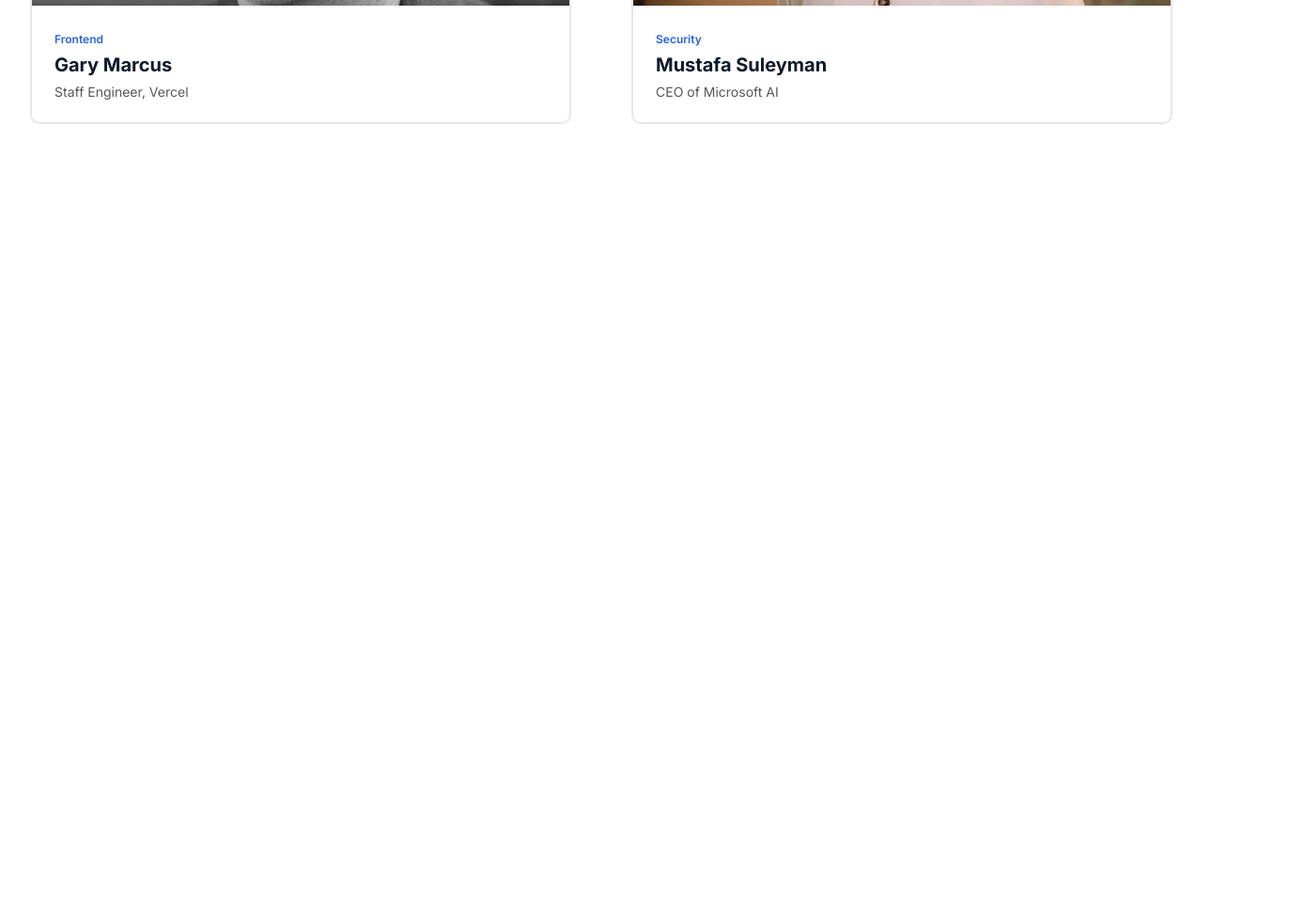
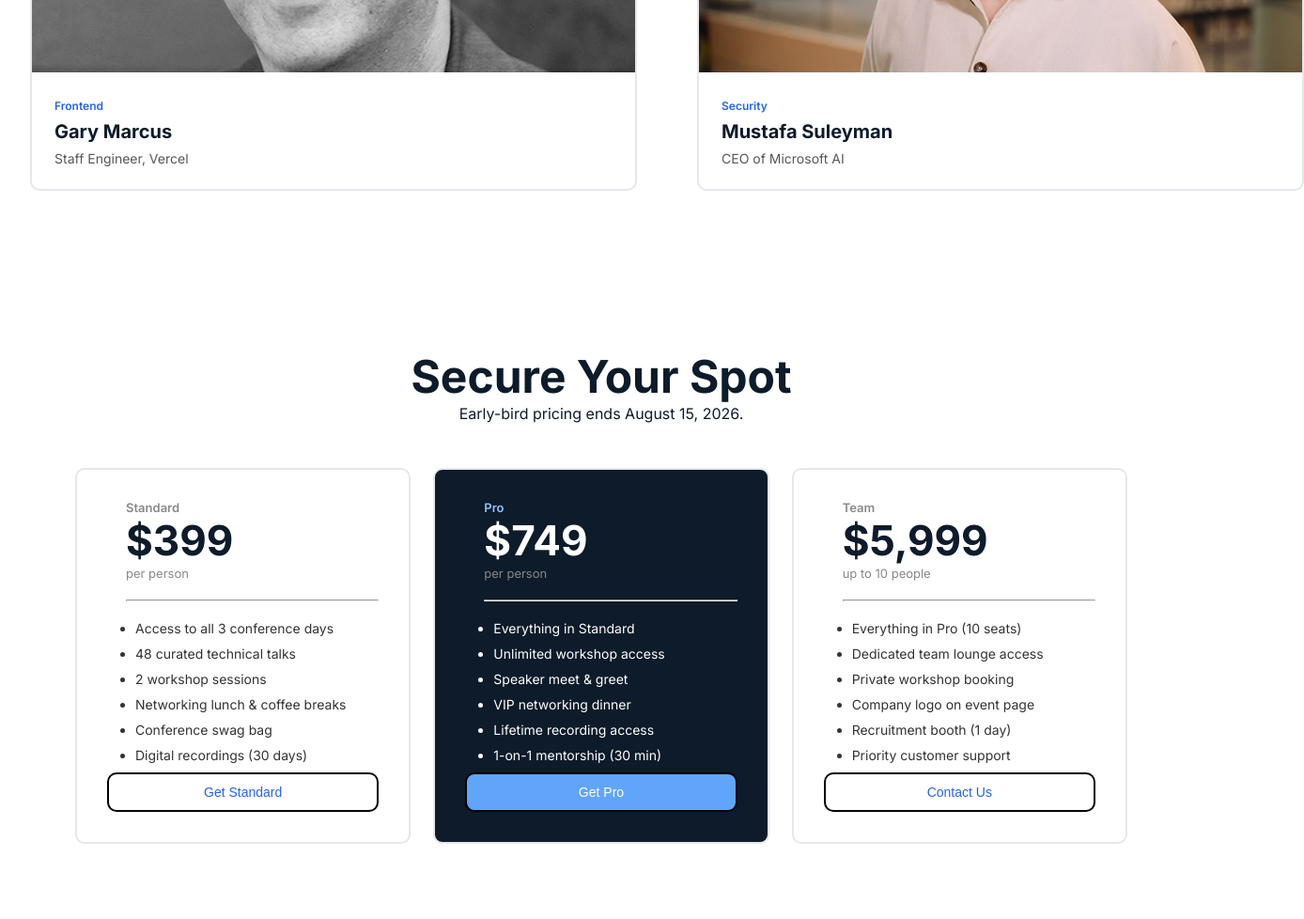
Before and after one commit to anikahadi/DEVCONF, a plain HTML site: page index.html in a window 1280 px wide. Shown: the part 1859-2837 px from the top of the page at 94% size, 1388 px wide, since content can reach past the window. Before the commit the page ends 2159 px from the top, so only its background shows below. Drawn offline with nearby package versions, Linux system fonts and the light colour scheme; files whose address does not match are found by name.

Commit message:
Secure Your Spot (Pricing) Section

```diff
--- a/index.html
+++ b/index.html
@@ -41,7 +41,7 @@
     <!-- Navbar end -->
 
     <!-- Hero section start -->
-    <section id="banner" >
+    <section id="banner">
         <div class="container font-inter banner-content">
             <h1>Code. <em>Connect</em>. Create</h1>
             <p>Join 4,000+ engineers, founders, and builders at the premier developer</p>
@@ -84,6 +84,63 @@
     </section>
     <!-- Speakers Section End-->
 
+    <!-- Pricing Section Start-->
+
+    <section id="pricing" class="container font-inter">
+        <h2>Secure Your Spot</h2>
+        <h4>Early-bird pricing ends August 15, 2026.</h4>
+        <div class="pricing-content">
+            <div class="pricing-card">
+                <h6>Standard</h6>
+                <h3>$399</h3>
+                <p>per person</p>
+                <hr>
+                <ul>
+                    <li>Access to all 3 conference days</li>
+                    <li>48 curated technical talks</li>
+                    <li>2 workshop sessions</li>
+                    <li>Networking lunch & coffee breaks</li>
+                    <li>Conference swag bag</li>
+                    <li>Digital recordings (30 days)</li>
+                </ul>
+                <button class="price-btn">Get Standard</button>
+            </div>
+            <div class="pricing-card card-highlight">
+                <h6>Pro</h6>
+                <h3>$749</h3>
+                <p>per person</p>
+                <hr>
+                <ul>
+                    <li>Everything in Standard</li>
+                    <li>Unlimited workshop access</li>
+                    <li>Speaker meet & greet</li>
+                    <li>VIP networking dinner</li>
+                    <li>Lifetime recording access</li>
+                    <li>1-on-1 mentorship (30 min)</li>
+                </ul>
+                <button class="price-btn">Get Pro</button>
+            </div>
+            <div class="pricing-card">
+                <h6>Team</h6>
+                <h3>$5,999</h3>
+                <p>up to 10 people</p>
+                <hr>
+                <ul>
+                    <li>Everything in Pro (10 seats)</li>
+                    <li>Dedicated team lounge access</li>
+                    <li>Private workshop booking</li>
+                    <li>Company logo on event page</li>
+                    <li>Recruitment booth (1 day)</li>
+                    <li>Priority customer support</li>
+                </ul>
+                <button class="price-btn">Contact Us</button>
+            </div>
+
+        </div>
+    </section>
+
+    <!-- Pricing Section End-->
+
 </body>
 
 </html>
--- a/style.css
+++ b/style.css
@@ -121,7 +121,6 @@
 }
 
 .speaker-card img{
-    max-width: 100%;
     border-top-left-radius: 10px;
     border-top-right-radius: 10px;
 }
@@ -146,3 +145,112 @@
     color: #575757;
     padding: 0px 0px 24px 24px;
 }
+
+/* Pricing Section */
+
+#pricing{
+    padding-bottom: 80px;
+}
+
+#pricing h2{
+    font-weight: 700;
+    font-size: 48px;
+    color: #0D1B2A;
+}
+
+#pricing h4{
+    font-weight: 400;
+    font-size: 16px;
+    color: #0D1B2A;
+}
+
+.pricing-content{
+    margin: 48px 80px 0px;
+    display: flex;
+    justify-content: space-between;
+    gap: 24px;
+}
+
+.pricing-content .pricing-card{
+    border: 2px solid #E5E7EB;
+    padding: 32px;
+    border-radius: 10px;
+    width: 33%;
+    text-align: left;
+}
+
+.pricing-card h6{
+    font-weight: 600;
+    font-size: 13px;
+    color: #888888;
+    padding-left: 20px;
+}
+
+.pricing-card h3{
+    font-weight: 700;
+    font-size: 44px;
+    color: #0D1B2A;
+    padding-left: 20px;
+}
+
+.pricing-card p{
+    font-weight: 400;
+    font-size: 13px;
+    color: #888888;
+    padding-left: 20px;
+}
+
+.pricing-card hr{
+    margin: 20px 0px 20px 20px;
+}
+
+.pricing-card ul{
+  padding-left: 30px;
+}
+
+.pricing-card ul li{
+    font-weight: 400;
+    font-size: 14px;
+    color: #333333;
+    padding-bottom: 10px;
+}
+
+.price-btn{
+    font-weight: 600px;
+    font-size: 14px;
+    color: #2563EB;
+    background-color: #FFFFFF;
+    border: 2px solid #000000;
+    border-radius: 10px;
+    padding: 11px 0px;
+    width: 100%;
+    cursor: pointer;
+}
+
+.card-highlight{
+    background-color: #0D1B2A;
+}
+
+.card-highlight h6{
+    color: #93C5FD;
+}
+
+.card-highlight h3{
+    color: #FFFFFF;
+}
+
+.card-highlight ul li{
+    color: #FFFFFF;
+}
+
+.card-highlight .price-btn{
+    font-weight: 600px;
+    font-size: 14px;
+    color: #FFFFFF;
+    background-color: #60A5FA;
+    border: 2px solid #000000;
+    border-radius: 10px;
+    padding: 11px 0px;
+    width: 100%;
+    cursor: pointer;
+}
```
Also changed, not shown: 1 other file.
